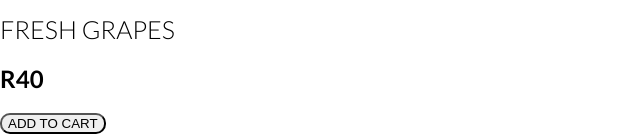
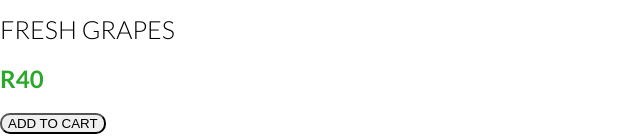
Before and after one commit to MENZI-MCHUNU/JavaScript-HTML-CSS, a plain HTML site: page index.html in a window 1280 px wide. Shown: the part 664-800 px from the top of the page, 0-640 px from the left. Drawn offline with Linux system fonts and the light colour scheme.

Commit message:
add color to the price of the product

```diff
--- a/style.css
+++ b/style.css
@@ -202,3 +202,7 @@ html{
    font-weight: 300;
    font-size: 25px;
 }
+
+.sliderPrice{
+   color: rgb(41, 168, 41);
+}
```
